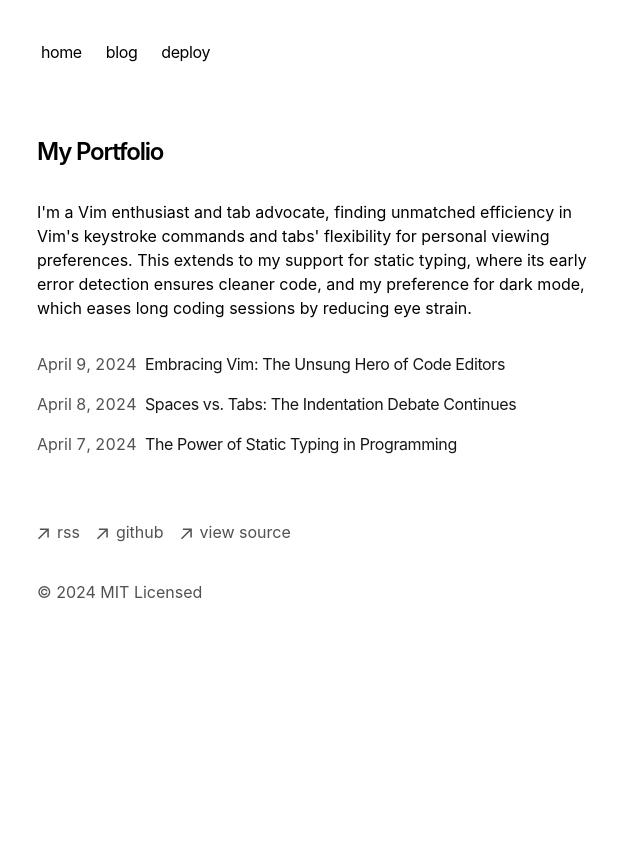
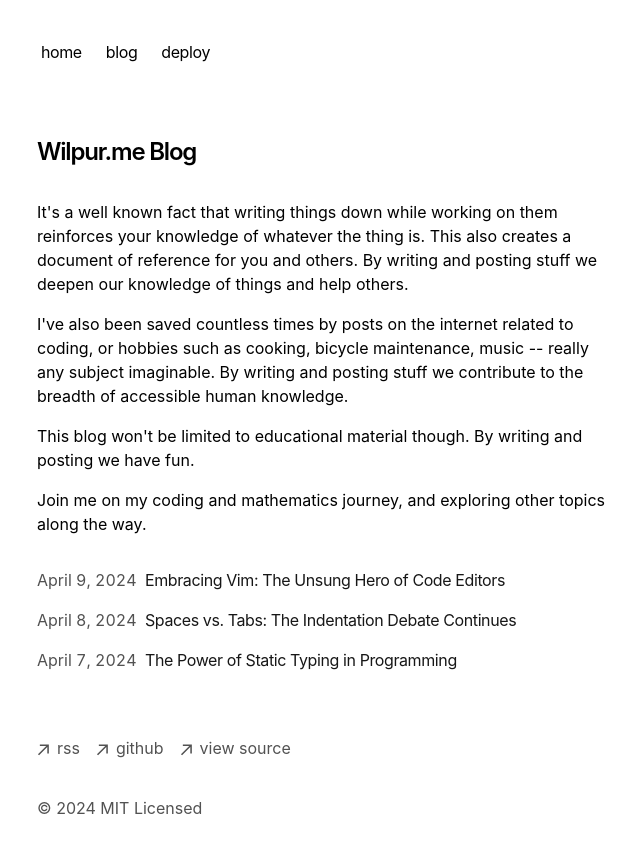
Before and after one commit to londes/docs-wilpur, a Next.js app: page / in a window 1280 px wide. Shown: the top 852 px of the page, without its empty margins (315-955 px from the left). Before the commit the page ends 800 px from the top, so only its background shows below. Built offline with nearby package versions, Linux system fonts and the light colour scheme.

Commit message:
first update, testing

```diff
--- a/app/page.tsx
+++ b/app/page.tsx
@@ -4,14 +4,26 @@ export default function Page() {
   return (
     <section>
       <h1 className="mb-8 text-2xl font-semibold tracking-tighter">
-        My Portfolio
+        Wilpur.me Blog
       </h1>
       <p className="mb-4">
-        {`I'm a Vim enthusiast and tab advocate, finding unmatched efficiency in
-        Vim's keystroke commands and tabs' flexibility for personal viewing
-        preferences. This extends to my support for static typing, where its
-        early error detection ensures cleaner code, and my preference for dark
-        mode, which eases long coding sessions by reducing eye strain.`}
+        {`It's a well known fact that writing things down while working on them reinforces
+        your knowledge of whatever the thing is. This also creates a document of reference
+        for you and others. By writing and posting stuff we deepen our knowledge of things
+        and help others.`}
+      </p>
+      <p className="mb-4">
+        {`I've also been saved countless times by posts on the internet related to coding,
+        or hobbies such as cooking, bicycle maintenance, music -- really any subject
+        imaginable. By writing and posting stuff we contribute to the breadth of accessible
+        human knowledge.`}
+      </p>
+      <p className="mb-4">
+        {`This blog won't be limited to educational material though. By writing and posting
+        we have fun.`}
+      </p>
+      <p className="mb-4">
+        {`Join me on my coding and mathematics journey, and exploring other topics along the way.`}
       </p>
       <div className="my-8">
         <BlogPosts />
```
Also changed, not shown: 1 other file (tests, documents, lock files or other folders).
